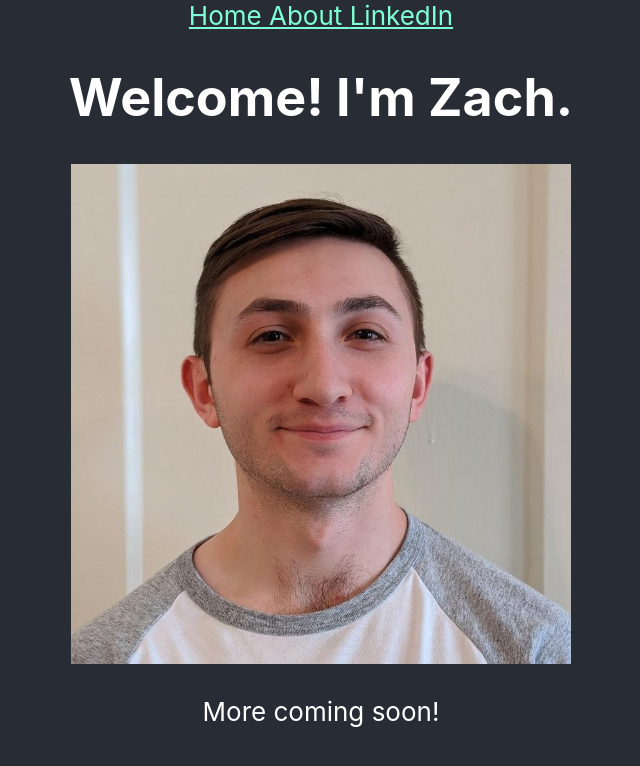
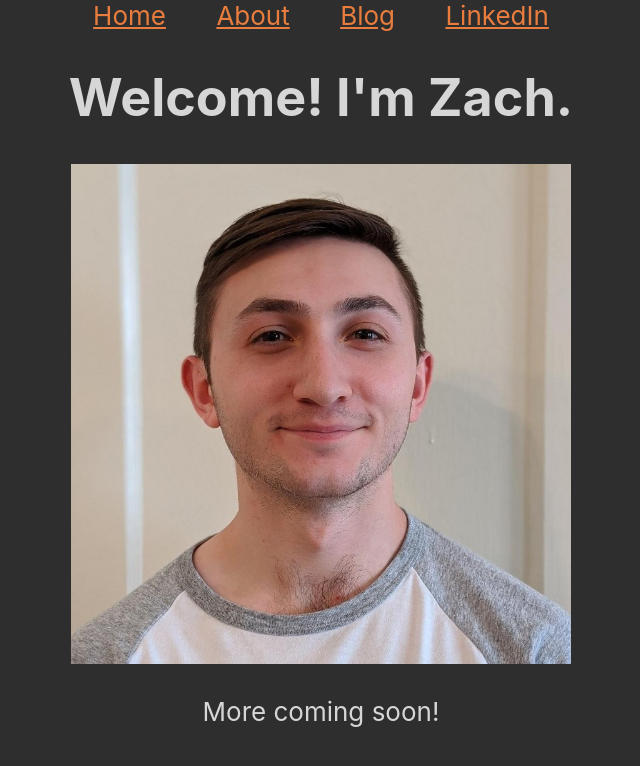
Before and after one commit to zachDiaks/Website, a React (Create React App) app: page / in a window 1280 px wide. Shown: the top 766 px of the page, without its empty margins (319-959 px from the left). Built offline with nearby package versions, Linux system fonts and the light colour scheme.

Commit message:
Add blog page, update styling

```diff
--- a/src/App.css
+++ b/src/App.css
@@ -1,14 +1,14 @@
 .App {
   text-align: center;
-  background-color: #282c34;
+  background-color: rgb(46, 46, 46);
   min-height: 100vh;
   display: flex;
   flex-direction: column;
   align-items: center;
   font-size: calc(10px + 2vmin);
-  color: white;
+  color: rgb(214, 214, 214);
 }
 
 .App-link {
-  color: #61dafb;
+  color: #81661e;
 }
--- a/src/components/Header.css
+++ b/src/components/Header.css
@@ -1,7 +1,11 @@
-.Header {
-    color:white
+.AppHeader {
+    display: flex;
+    flex-direction: row;
+    gap: 10%;
+    justify-content: center;
+    width: 100%;
 }
 
-.Header-link {
-    color:white
+.header-link {
+    color: rgb(232, 125, 62);
 }
--- a/src/components/Header.jsx
+++ b/src/components/Header.jsx
@@ -1,14 +1,14 @@
 import { Link } from 'react-router-dom'
+import './Header.css'
 export default function Header() {
     return (
-        <div className='Header'>
-            <header>
-                <Link to="/" style={{color:'aquamarine'}}> Home </Link>
-                <Link to="/about" style={{color:'aquamarine'}}> About </Link>
-                <a href="https://www.linkedin.com/in/zachary-diaks/" style={{color:'aquamarine'}}>
-                    LinkedIn
-                </a>
-            </header>
+        <div className='AppHeader'>
+            <Link to="/" className="header-link"> Home </Link>
+            <Link to="/about" className="header-link"> About </Link>
+            <Link to="/blog" className='header-link'> Blog </Link>
+            <a href="https://www.linkedin.com/in/zachary-diaks/" className='header-link'>
+                LinkedIn
+            </a>
         </div>
     )
 }
--- a/src/components/Main.jsx
+++ b/src/components/Main.jsx
@@ -1,11 +1,13 @@
 import { Routes, Route } from 'react-router-dom'
 import Home from '../pages/Home'
 import About from '../pages/About'
+import Blog from '../pages/Blog'
 export default function Main() {
     return (
         <Routes>
             <Route path="/" element={<Home />} />
             <Route path="/about" element={<About />} />
+            <Route path="/blog" element={<Blog />} />
         </Routes>
     )
 }
--- /dev/null
+++ b/src/pages/Blog.jsx
@@ -0,0 +1,12 @@
+import Header from '../components/Header'
+
+export default function Blog() {
+    return (
+        <div>
+            <Header />
+            <h1>
+                This is the blog main page!
+            </h1>
+        </div>
+    )
+}
```
